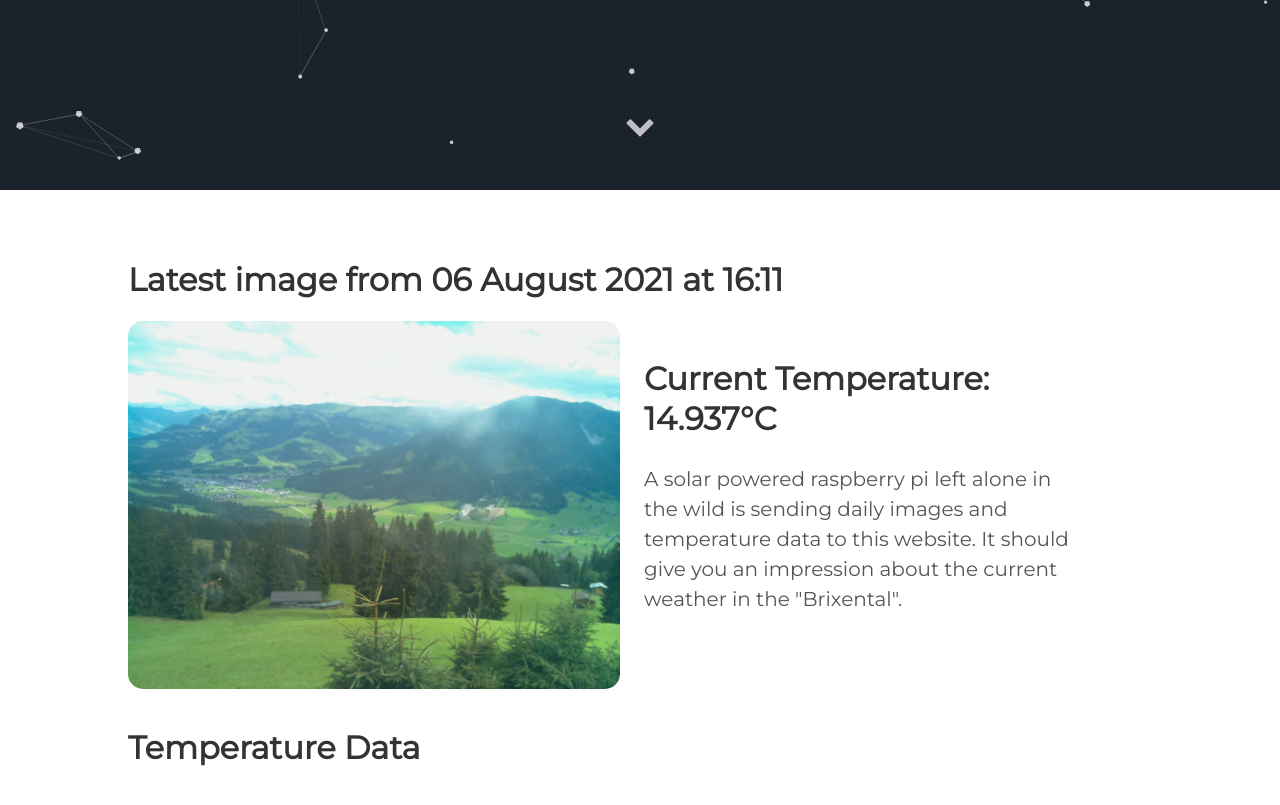
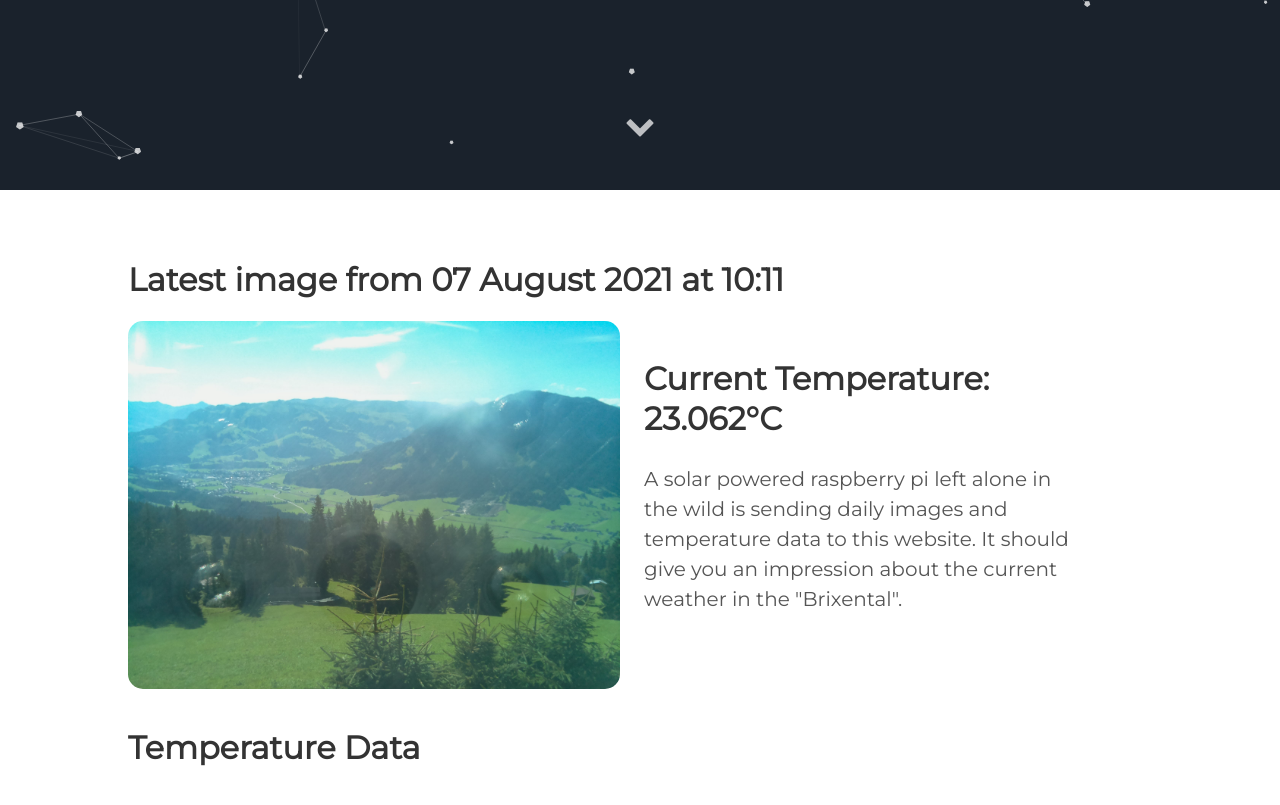
Before and after one commit to vektorious/vektorious.github.io, a Jekyll site: the page built from resources/huette.md, in a window 1280 px wide and 900 px high, scrolled down 710 px. Shown: the top 805 px of the window. Built offline with Jekyll 4.4.1, drawn with Linux system fonts in a browser that asks for light colours.

Commit message:
I'm a bot beep boop

```diff
--- a/resources/huette.md
+++ b/resources/huette.md
@@ -6,13 +6,13 @@ image: '/assets/img/'
 description: 'Live image from the Austrian alps'
 twitter_text: ' '
 ---
-## Latest image from 06 August 2021 at 16:11
+## Latest image from 07 August 2021 at 10:11
 <div class="huette">
   <div class="huette-image">
     <img src="{{ "/assets/img/huette.jpg" | prepend: site.baseurl }}">
   </div>
   <div class="huette-text">
-        <h2>Current Temperature: 14.937°C</h2>
+        <h2>Current Temperature: 23.062°C</h2>
         <p>A solar powered raspberry pi left alone in the wild is sending daily images and temperature data to this website. It should give you an impression about the current weather in the "Brixental".</p>
 
   </div>
```
Also changed, not shown: rpi-script/2021-08-07_101009.txt (renamed from rpi-script/2021-08-06_161010.txt, +5 -5 lines), rpi-script/huette.md (+2 -2 lines), assets/img/huette.jpg, assets/img/temp_plot.png, rpi-script/temp_plot.png, 1 other file.
